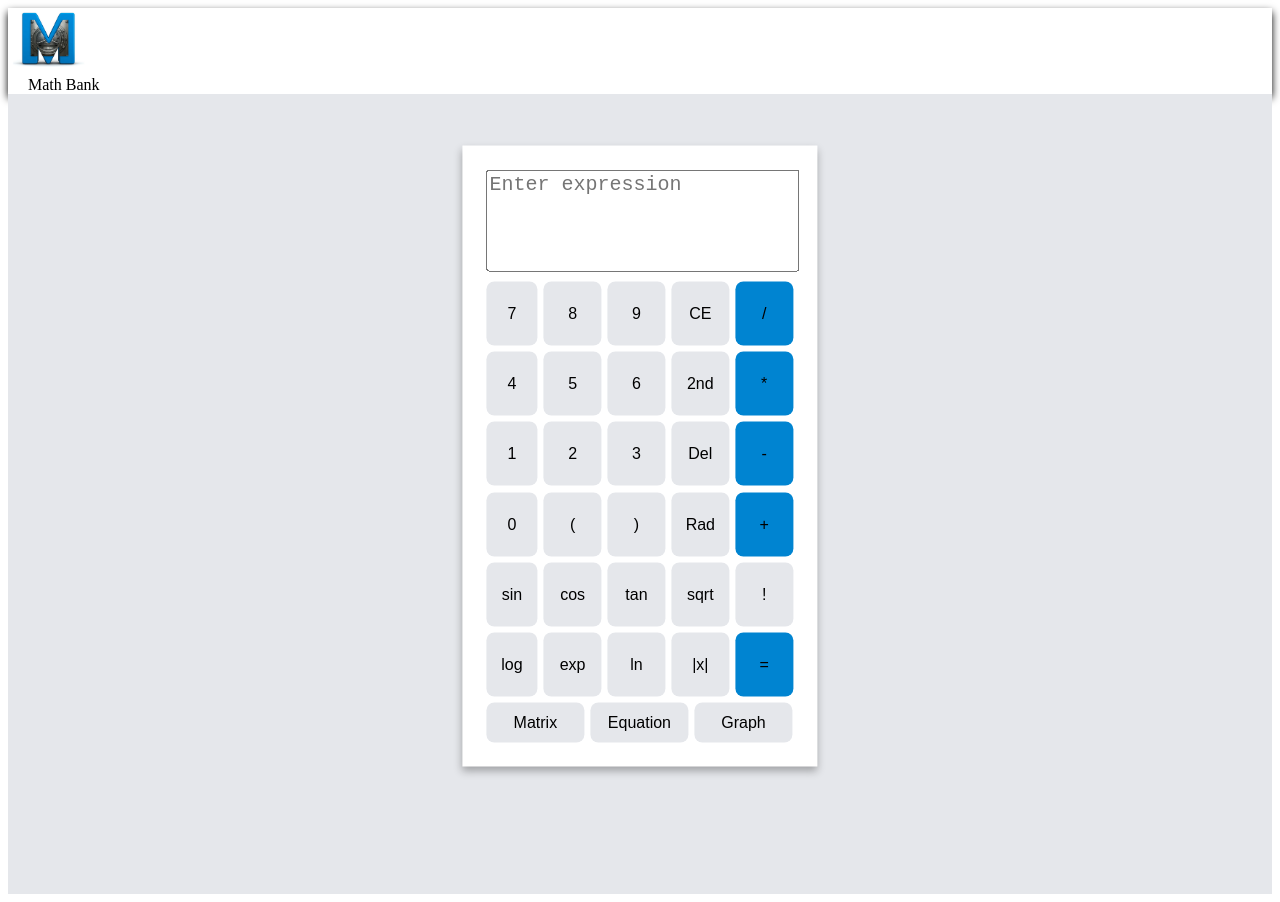
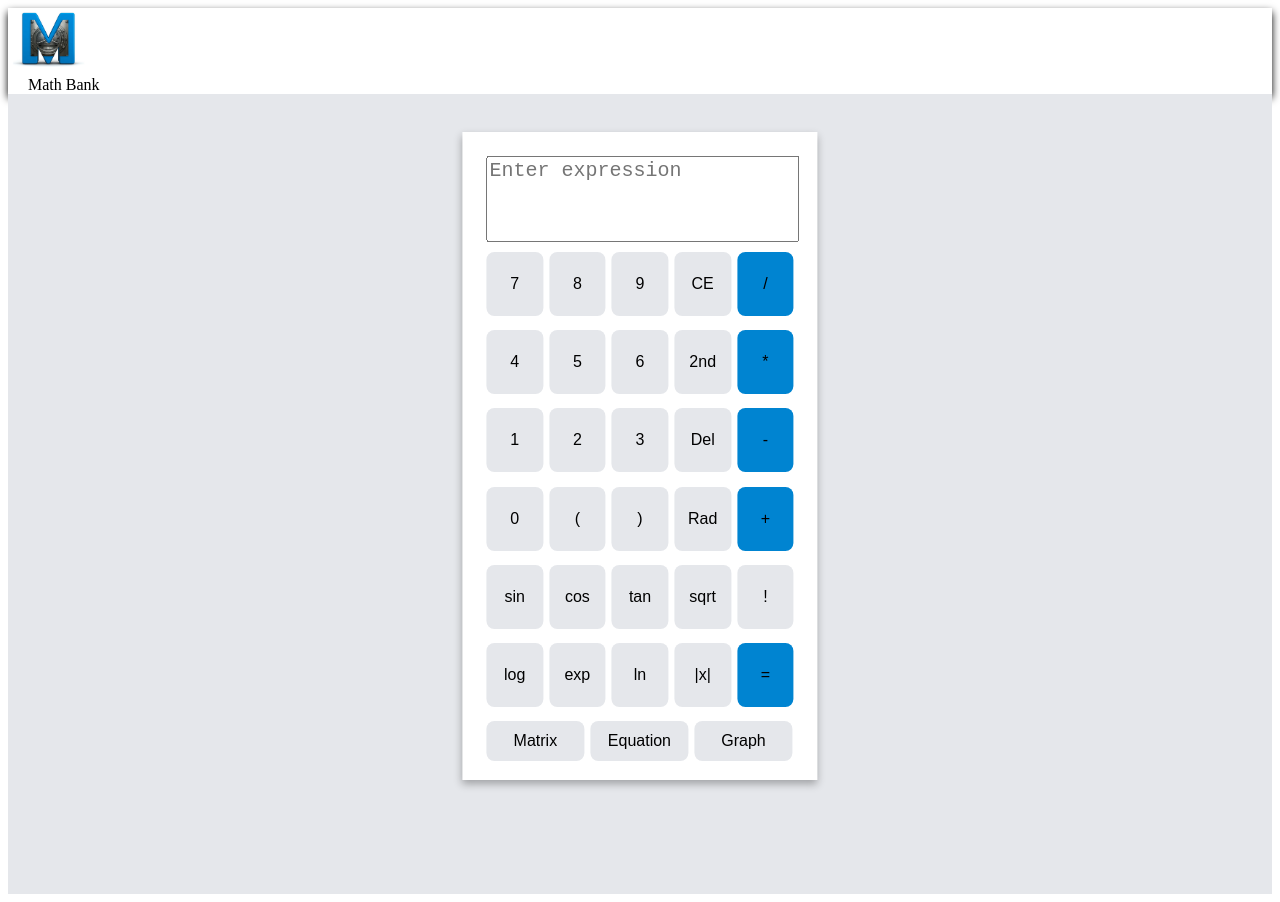
Before and after one commit to anushap6571/Math-Bank, a React (Create React App) app in the folder client/: page /calculator in a window 1280 px wide. Built offline with nearby package versions, Linux system fonts and the light colour scheme.

Commit message:
fix formatting pt. 2

```diff
--- a/client/src/components/calculator.js
+++ b/client/src/components/calculator.js
@@ -17,7 +17,6 @@ const Calculator = () => {
 
     // function to handle if the user uses keyboard typing
     const handleInputChange = (e) => {
-
         setExpression(e.target.value);
         setTextbox(e.target.value);
         if(e.target.value.endsWith('=')){
@@ -61,14 +60,8 @@ const Calculator = () => {
     });
 
     const mostLeftButtonStyle = (label) => ({
-        marginTop: '2%',
-        backgroundColor: '#E5E7EB',
-        height: '8vh',
-        width: '4vw',
-        border: 0,
-        borderRadius: '0.5rem',
-        fontSize: '2vh',
-        backgroundColor: isHovering === label ? '#588AEE' : '#E5E7EB',
+        ...buttonStyle(label),
+        marginLeft: '0',
     });
 
     const bottomButtonStyle = (label) => ({
@@ -131,42 +124,42 @@ const Calculator = () => {
             >
             </textarea>
             <div>
-                <div>
+                <div style = { buttonRowStyle }>
                     <Button label='7' style={mostLeftButtonStyle}/>
                     <Button label='8' style={buttonStyle}/>
                     <Button label='9' style={buttonStyle}/>
                     <Button label='CE' style={buttonStyle} onClick={(clearInput)}/>
                     <Button label='/' style={buttonStyle}/>
                 </div>
-                <div>
+                <div style = { buttonRowStyle }>
                     <Button label='4' style={mostLeftButtonStyle}/>
                     <Button label='5' style={buttonStyle}/>
                     <Button label='6' style={buttonStyle}/>
                     <Button label='2nd' style={buttonStyle}/>
                     <Button label='*' style={buttonStyle}/>
                 </div>
-                <div>
+                <div style = { buttonRowStyle }>
                     <Button label='1' style={mostLeftButtonStyle}/>
                     <Button label='2' style={buttonStyle}/>
                     <Button label='3' style={buttonStyle}/>
                     <Button label='Del' style={buttonStyle}/>
                     <Button label='-' style={buttonStyle}/>
                 </div>
-                <div>
+                <div style = { buttonRowStyle }>
                     <Button label='0' style={mostLeftButtonStyle}/>
                     <Button label='(' style={buttonStyle}/>
                     <Button label=')' style={buttonStyle}/>
                     <Button label='Rad' style={buttonStyle}/>
                     <Button label='+' style={buttonStyle}/>
                 </div>
-                <div>
+                <div style = { buttonRowStyle }>
                     <Button label='sin' style={mostLeftButtonStyle}/>
                     <Button label='cos' style={buttonStyle}/>
                     <Button label='tan' style={buttonStyle}/>
                     <Button label='sqrt' style={buttonStyle}/>
                     <Button label='!' style={buttonStyle}/>
                 </div>
-                <div>
+                <div style = { buttonRowStyle }>
                     <Button label='log' style={mostLeftButtonStyle}/>
                     <Button label='exp' style={buttonStyle}/>
                     <Button label='ln' style={buttonStyle}/>
@@ -174,7 +167,7 @@ const Calculator = () => {
                     <Button label='=' style={buttonStyle}/>
 
                 </div>
-                <div>
+                <div style = { buttonRowStyle }>
                     <Button label='Matrix' style={bottomButtonStyle}/>
                     <Button label='Equation' style={bottomButtonStyle}/>
                     <Button label='Graph' style={bottomButtonStyle}/>
@@ -193,31 +186,40 @@ const Calculator = () => {
     );
 };
 
-const spaceBetween = 10;
 
 
 
 export default Calculator;
 
 const calcContainer = {
+    //display: "flex",
+    flexDirection: 'column',
     position: 'absolute',
     left: '50%',
     top: '57%',
     transform: 'translate(-50%, -50%)',
     backgroundColor: 'white',
     borderColor: 'white',
-    height: 'auto',
-    width: '24%',
+    height: '75vh',
+    width: '24vw',
     alignContent: 'center',
     alignItems: 'center',
-    flex: 1,
     padding: '3vh',
     boxShadow: '0 4px 8px rgba(0, 0, 0, 0.3)',
 
+
+};
+
+const buttonRowStyle = {
+    display: 'flex',
+    //justifyContent: 'space-between', // Spreads buttons evenly within the row
+    width: '100%', // Ensures the row takes up the full width of the container
+    flexWrap: 'nowrap', // Allows buttons to wrap to the next line if needed
+    marginBottom: '1vh',
 };
 
 const inputBox = {
-    height: '12vh',
+    height: '10vh',
     width: '100%',
     fontSize: '2.5vh',
 }
```
